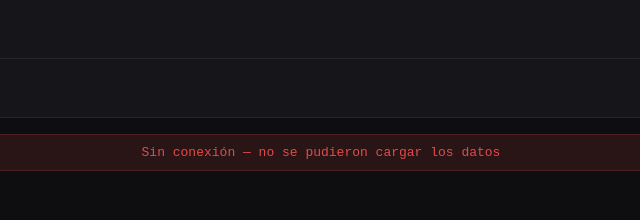
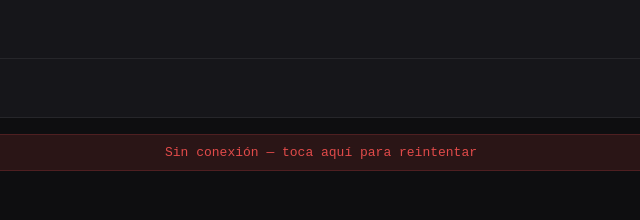
Before and after one commit to raularpal/Dashboard_Vinted, a plain HTML site: page index.html in a window 1280 px wide. Both pictures are taken after a click on the button 1203 px from the left and 29 px from the top of the page. Shown: the top 220 px of the page, 319-959 px from the left. Drawn offline with nearby package versions, Linux system fonts and the light colour scheme; no server answers.

Commit message:
Stock: timeout de 60s, reintento silencioso y tocar el aviso para reintentar
Co-Authored-By: Claude Opus 5.5 <noreply@anthropic.com>

```diff
--- a/index.html
+++ b/index.html
@@ -268,6 +268,7 @@ textarea.inp::placeholder{color:var(--t3);}
 
 /* ── Stock panel ── */
 #stock-body{flex:1;overflow-y:auto;-webkit-overflow-scrolling:touch;overscroll-behavior:contain;padding:16px 16px calc(16px + var(--sb));display:flex;flex-direction:column;gap:16px;}
+.st-status.err{cursor:pointer;}
 .st-status{padding:10px 14px;border-radius:var(--r);font-size:13px;font-family:monospace;text-align:center;}
 .st-status.am{background:var(--amdim);color:var(--am);border:1px solid rgba(239,159,39,.2);}
 .st-status.ok{background:var(--adim);color:var(--ac);border:1px solid rgba(9,201,122,.2);}
@@ -573,7 +574,8 @@ const SALES_ID       = '__sales__';
 const ACCOUNTS_ROW   = '__accounts__';
 const DEFAULT_SIZES  = ['36','37','38','39','40','41','42','43','44'];
 
-const GET_TIMEOUT     = 20000;
+const GET_TIMEOUT     = 30000;
+const STOCK_TIMEOUT   = 60000;               // getStockData recorre todas las hojas (~650 KB)
 const POST_TIMEOUT    = 25000;
 const VENTA_TIMEOUT   = 40000;               // Margen extra: un timeout + reintento mientras el primero sigue en curso es lo que puede duplicar
 const UPLOAD_TIMEOUT  = 60000;               // Las fotos en base64 desde móvil pueden tardar
@@ -698,7 +700,7 @@ const Api = {
 
   // Panel de stock (despliegue STOCK_API)
   async getStock(){
-    const data = await request(STOCK_API, {}, {timeout: GET_TIMEOUT});
+    const data = await withRetry(() => request(STOCK_API, {}, {timeout: STOCK_TIMEOUT}), GET_RETRY_DELAYS);
     if (data && data.error) throw new ApiError('logic', data.error);
     return data;
   },
@@ -1722,7 +1724,9 @@ function loadStockData({silent = false} = {}){
     if (!silent) setStockStatus('', '');
     if (!silent || !stock.product) renderStockProducts();
   }, e => {
-    if (!silent) setStockStatus(isNetErr(e) ? 'Sin conexión — no se pudieron cargar los datos' : 'Error al cargar datos: ' + e.message, 'err');
+    if (!silent) setStockStatus((isNetErr(e)
+      ? (e.message === 'timeout' ? 'El servidor tarda demasiado' : 'Sin conexión') + ' — toca aquí para reintentar'
+      : 'Error al cargar datos: ' + e.message + ' — toca aquí para reintentar'), 'err');
   }).finally(() => { stock.loading = null; });
   return stock.loading;
 }
@@ -1927,6 +1931,7 @@ $('stock-cart-items').addEventListener('click', e => {
 });
 $('stock-add-cart-btn').addEventListener('click', addToCart);
 $('stock-save-btn').addEventListener('click', saveStock);
+$('stock-status').addEventListener('click', () => { if (!stock.data && !stock.loading) loadStockData(); });
 for (const id of ['stock-price', 'stock-new-product', 'stock-new-color']) $(id).addEventListener('input', checkStockValidity);
 
 $('btn-stock').addEventListener('click', showStock);
```
